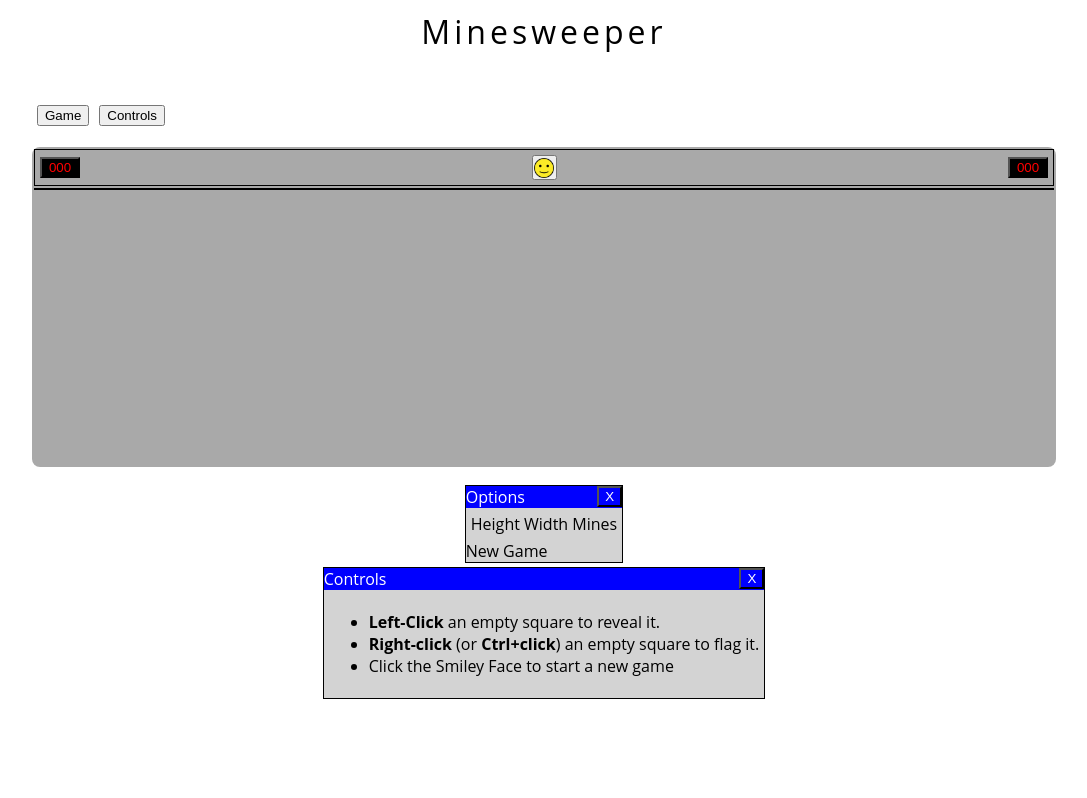
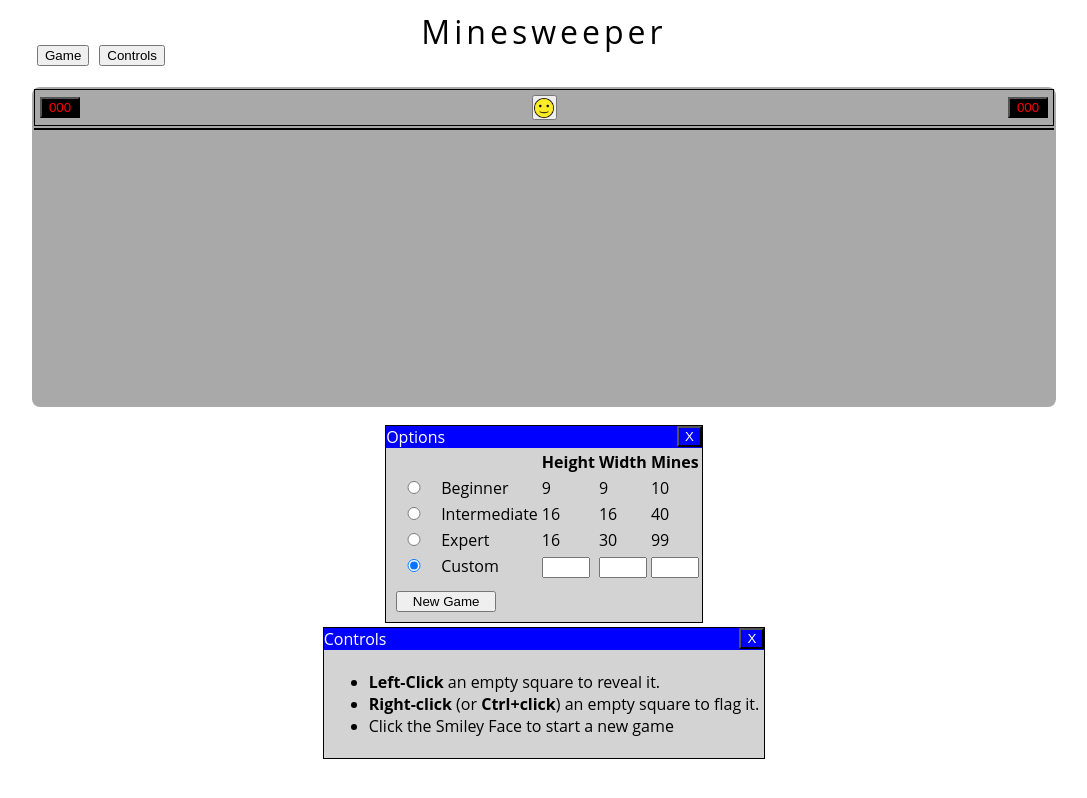
Before and after one commit to Jokeslayer/Minesweeper, a plain HTML site: page index.html in a window 1280 px wide. Shown: the whole page, without its empty margins (96-1183 px from the left). Drawn offline with Linux system fonts and the light colour scheme.

Commit message:
finished rough draft of HTML and CSSl. starting the Javascript

```diff
--- a/css/main.css
+++ b/css/main.css
@@ -79,6 +79,22 @@ $$$$$$$$$$$$$$$$$$$$$$$$$$$$$$$$$$$$$$$$$$$$$$$$$$$$$$$$$$$$$$$$$$$$$$$$$$$$$$$$
     margin: 2px;
 }
 
+#footer{
+    display: flex;
+    align-items: center;
+    width: 100px;
+    margin: 10px;
+    grid-column-start: 1;
+    grid-column-end: 2;
+    justify-content: center;
+}
+
+#column_headers{
+    grid-column-start: 3;
+    grid-column-end: 5;
+}
+
+
 /*$$$$$$$$$$$$$$$$$$$$$$$$$$$$$$$$$$$$$$$$$$$$$$$$$$$$$$$$$$$$$$$$$$$$$$$$$$$$$$$$$$$$$$$$$$$$$$$$$$$$$$$$$$$$$
     CLASS FORMATS
 $$$$$$$$$$$$$$$$$$$$$$$$$$$$$$$$$$$$$$$$$$$$$$$$$$$$$$$$$$$$$$$$$$$$$$$$$$$$$$$$$$$$$$$$$$$$$$$$$$$$$$$$$$$$$$$*/
@@ -96,8 +112,17 @@ $$$$$$$$$$$$$$$$$$$$$$$$$$$$$$$$$$$$$$$$$$$$$$$$$$$$$$$$$$$$$$$$$$$$$$$$$$$$$$$$
     /*visibility: hidden;*/
 }
 
+.button_info tr > th{
+    text-align: left;
+}
+
+.button_info tr > td >input{
+    width: 40px;
+}
+
 .button_content{
     padding: 5px;
+    align-items: left;
 }
 
 .header{
--- a/index.html
+++ b/index.html
@@ -28,8 +28,43 @@
     </div>
     <div class="button_info">
         <div class="header">Options <button class="ex_out">X</button></div>
-        <div class="button_content">Height Width Mines</div>
-        <div class="new_game_button" id="footer">New Game</button></div>
+        <table>
+            <tr>
+                <th></th><th></th>
+                <th>Height</th>
+                <th>Width</th>
+                <th>Mines</th>
+            </tr>
+            <tr>
+                <td><input id="beginner" type="radio" name="difficulty" value="beginner" checked="checked"></td>
+                <td>Beginner</td>
+                <td>9</td>
+                <td>9</td>
+                <td>10</td>
+            </tr>
+            <tr>
+                <td><input id="intermediate" type="radio" name="difficulty" value="intermediate" checked></td>
+                <td>Intermediate</td>
+                <td>16</td>
+                <td>16</td>
+                <td>40</td>
+            </tr>
+            <tr>
+                <td><input id="expert" type="radio" name="difficulty" value="expert" checked></td>
+                <td>Expert</td>
+                <td>16</td>
+                <td>30</td>
+                <td>99</td>
+            </tr>
+            <tr>
+                <td><input id="custom" type="radio" name="difficulty" value="custom" checked></td>
+                <td>Custom</td>
+                <td><input type="number" name="difficulty" size="3" id="height" ></td>
+                <td><input type="number" name="difficulty" size="3" id="row" ></td>
+                <td><input type="number" name="difficulty" size="3" id="mines" ></td>
+            </tr>
+          </table>
+          <button id="footer">New Game</button>
     </div>
     <div class="button_info">
         <div class="header">Controls <button class="ex_out">X</button> </div>
--- a/js/main.js
+++ b/js/main.js
@@ -7,15 +7,21 @@ $$$$$$$$$$$$$$$$$$$$$$$$$$$$$$$$$$$$$$$$$$$$$$$$$$$$$$$$$$$$$$$$$$$$$$$$$$$$$$$$
         '3': 'red',
         '4': 'darkblue',
         '5': 'darkred',
-        '6': 'darkgreen',
-        '7': 'gray',
-        '8': 'black'
+        '6': 'teal',
+        '7': 'black',
+        '8': 'grey'
     };
 
     const CELL_STATE = {
         '0' : '',
         '-1': 'bomb',
         '1' : 'bomb-adj'
+    };
+
+    const DIFFICULTY_SETTINGS = {
+        'beginner'      : [9,9,10],
+        'intermediate'  : [16,16,40],
+        'expert'        : [16,30,99]
     };
 
 /*$$$$$$$$$$$$$$$$$$$$$$$$$$$$$$$$$$$$$$$$$$$$$$$$$$$$$$$$$$$$$$$$$$$$$$$$$$$$$$$$$$$$$$$$$$$$$$$$$$$$$$$$$$$$
```
